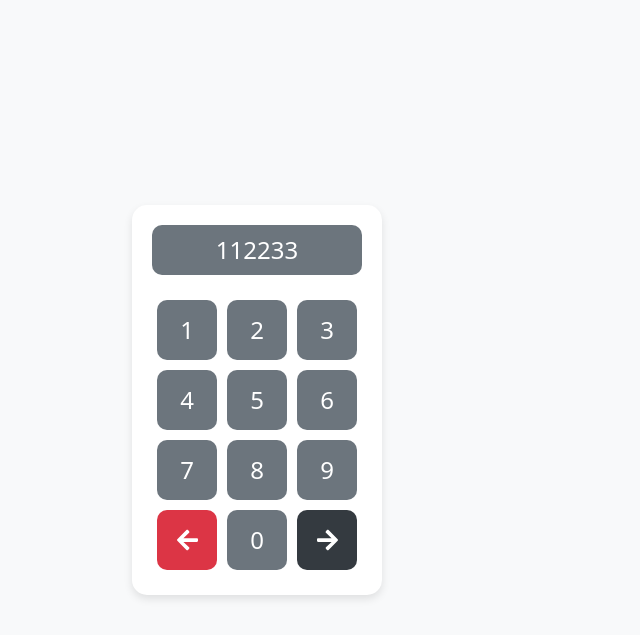
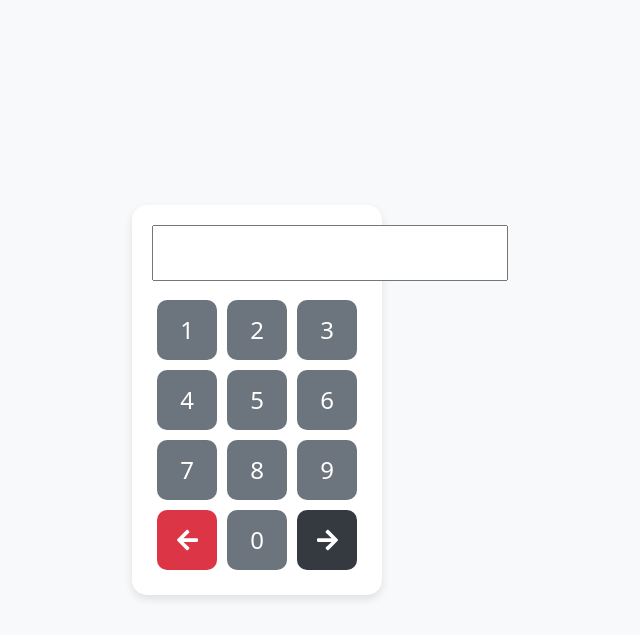
Before and after one commit to cocondanss/projek_pkl, a PHP site: page /keypad.php in a window 1280 px wide. Shown: the top 635 px of the page, without its empty margins (383-1023 px from the left). Run offline with PHP 8.4, Linux system fonts and the light colour scheme.

Commit message:
pasang number

```diff
--- a/keypad.php
+++ b/keypad.php
@@ -50,7 +50,7 @@
 </head>
 <body>
     <div class="calculator text-center">
-        <div class="display">112233</div>
+        <div class="display"><input type="number"></div>
         <div class="d-flex flex-wrap justify-content-center">
             <button class="btn btn-number">1</button>
             <button class="btn btn-number">2</button>
```
